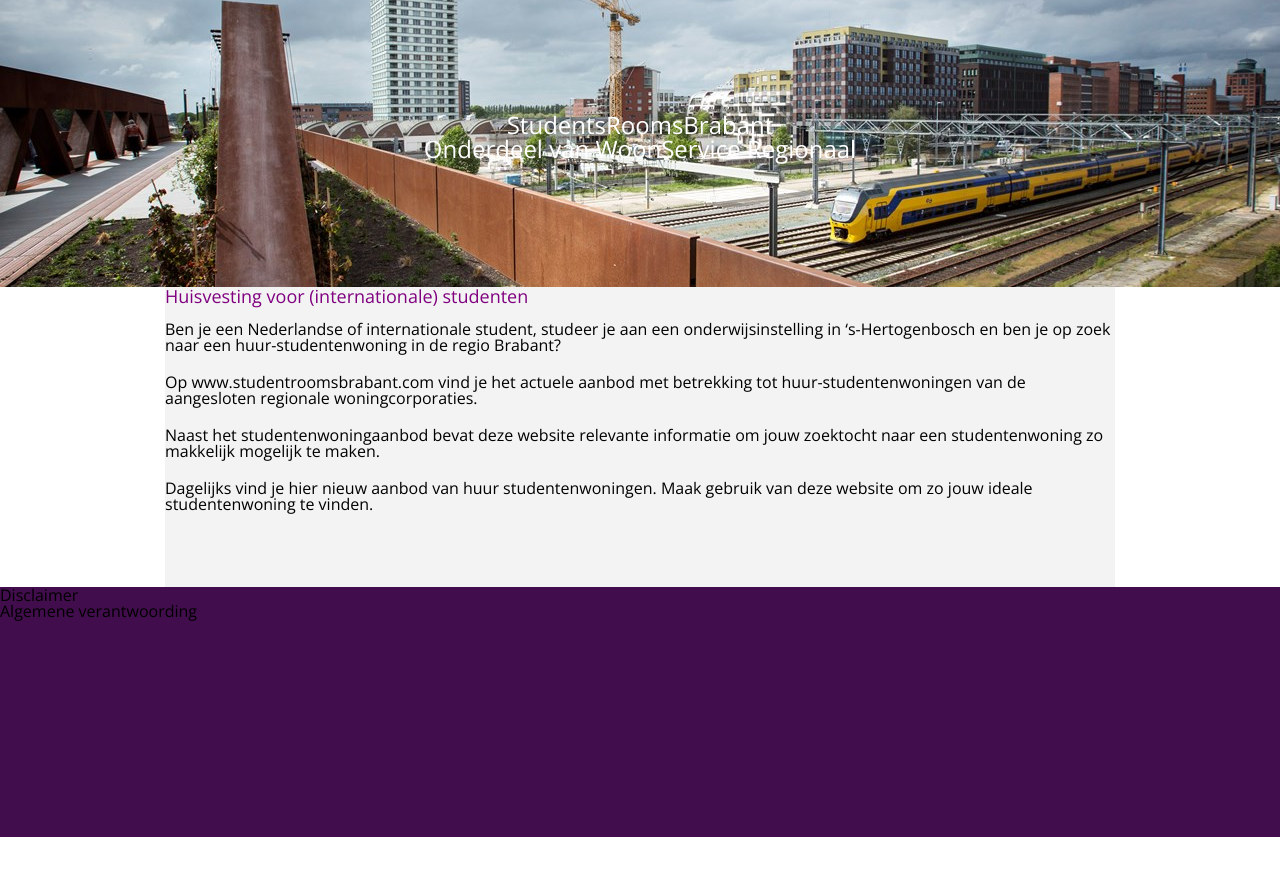
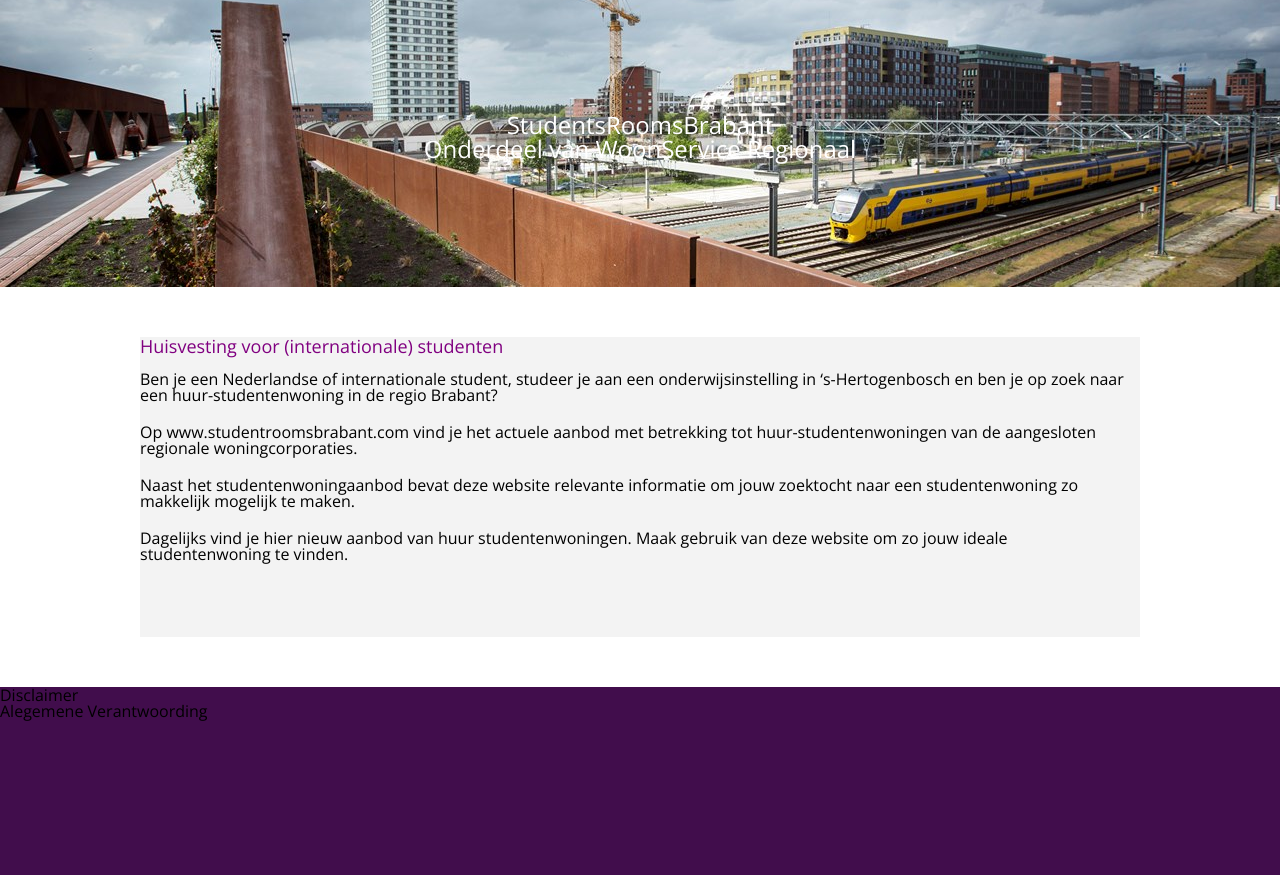
Before and after one commit to chang-wen-jie/budget-woonservice, a plain HTML site: page index.html in a window 1280 px wide. Shown: the part 113-988 px from the top of the page. Before the commit the page ends 950 px from the top, so only its background shows below. Drawn offline with Linux system fonts and the light colour scheme.

Commit message:
styling section

```diff
--- a/css/style.css
+++ b/css/style.css
@@ -71,12 +71,13 @@ figure {
 
 section {
     margin-top: 50px;
-    background-color: var(--gray-secondary);
+    margin-bottom: 50px;
 }
 
 .introductory-text {
+    background-color: var(--gray-secondary);
     height: 300px;
-    max-width: 950px;
+    max-width: 1000px;
     margin: auto;
     h1 {
         color: purple;
--- a/index.html
+++ b/index.html
@@ -52,8 +52,8 @@
         </figure>
       </article>
 
-      <section class="introductory-text">
-        <div>
+      <section>
+        <div class="introductory-text">
           <h1>
             Huisvesting voor (internationale) studenten
           </h1>
@@ -78,12 +78,14 @@
     </main>
 
     <footer>
-      <p>
-        Disclaimer
-      </p>
-      <p>
-        Algemene verantwoording
-      </p>
+      <ul>
+        <li>
+          <a>Disclaimer</a>
+        </li>
+        <li>
+          <a>Alegemene Verantwoording</a>
+        </li>
+      </ul>
     </footer>
 </body>
 </html>
```
